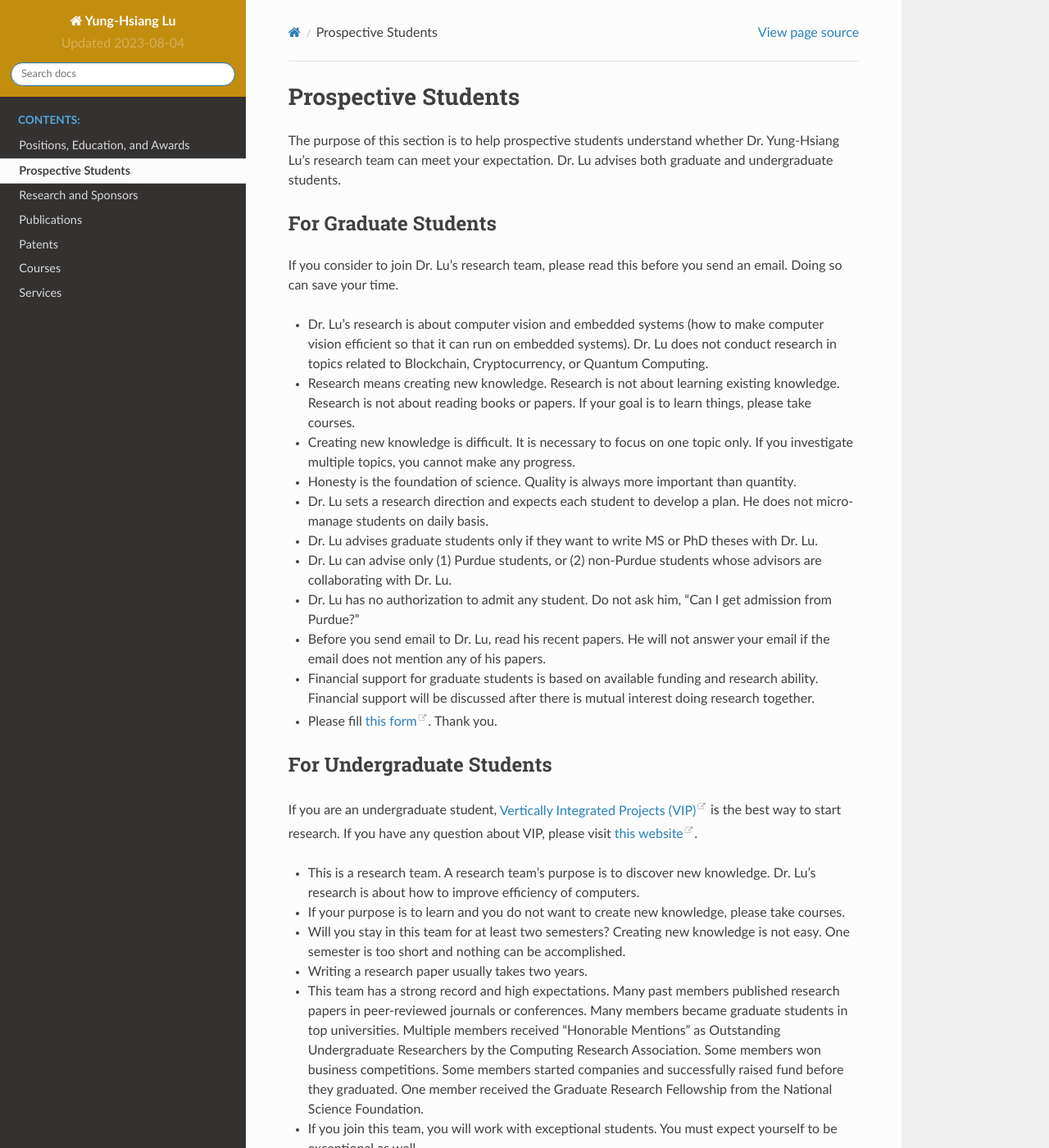
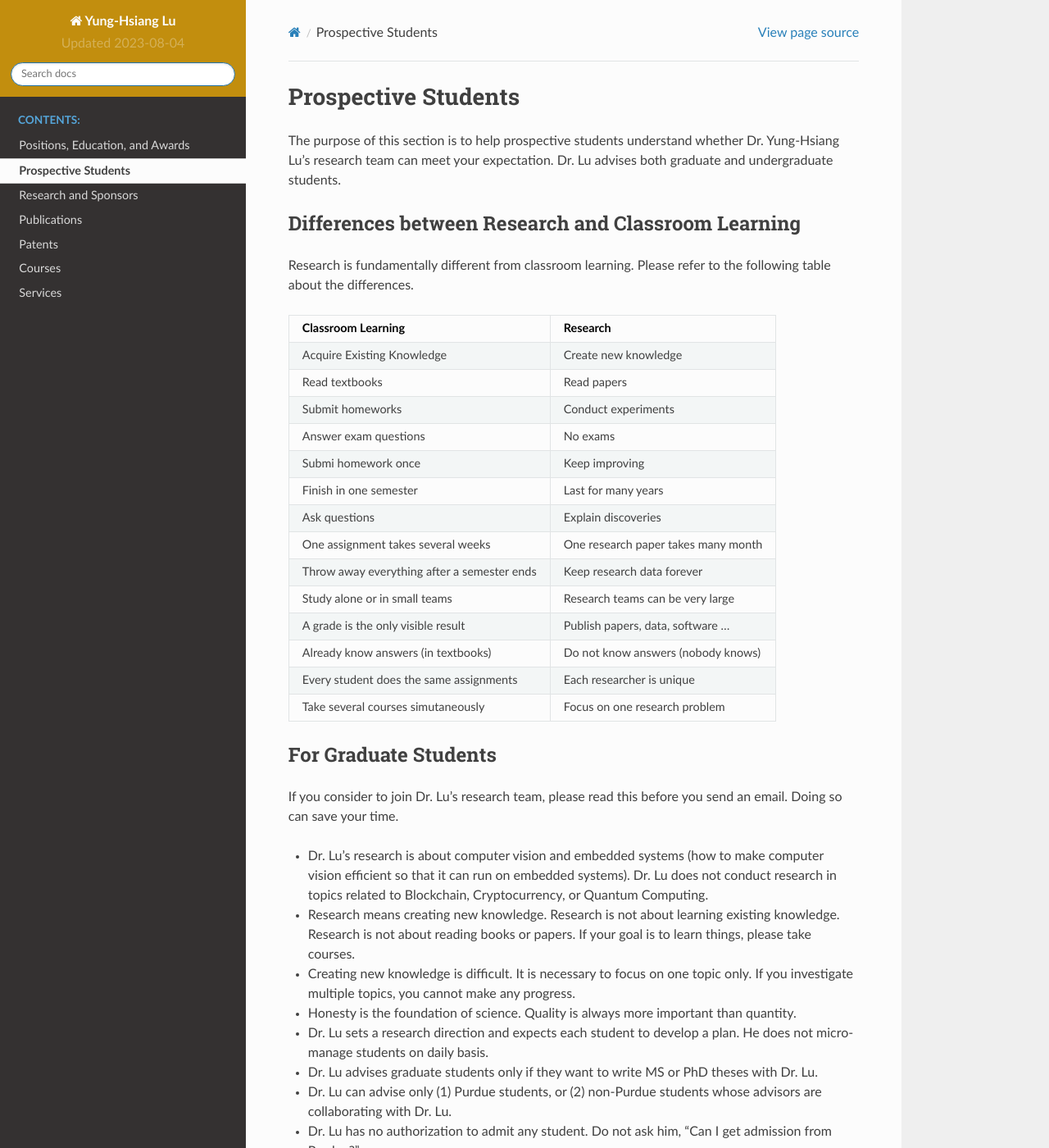
Before and after one commit to luyunghsiang/yhluweb, a Sphinx documentation site: the page built from source/prospective.rst, in a window 1280 px wide and 1400 px high. Shown: the whole window at 82% size. Built offline with Sphinx 7.4.7 and the Read the Docs theme 2.0.0, drawn with Linux system fonts in a browser that asks for light colours.

Commit message:
compare research with classroom learning

```diff
--- a/source/prospective.rst
+++ b/source/prospective.rst
@@ -4,6 +4,45 @@ Prospective Students
 The purpose of this section is to help prospective students understand
 whether Dr. Yung-Hsiang Lu's research team can meet your expectation.
 Dr. Lu advises both graduate and undergraduate students.
+
+Differences between Research and Classroom Learning
+^^^^^^^^^^^^^^^^^^^^^^^^^^^^^^^^^^^^^^^^^^^^^^^^^^^
+
+Research is fundamentally different from classroom learning. Please refer to the
+following table about the differences.
+
++----------------------------------------------+-------------------------------------+
+| Classroom Learning                           | Research                            |
++==============================================+=====================================+
+| Acquire Existing Knowledge                   | Create new knowledge                |
++----------------------------------------------+-------------------------------------+
+| Read textbooks                               | Read papers                         |
++----------------------------------------------+-------------------------------------+
+| Submit homeworks                             | Conduct experiments                 |
++----------------------------------------------+-------------------------------------+
+| Answer exam questions                        | No exams                            |
++----------------------------------------------+-------------------------------------+
+| Submi homework once                          | Keep improving                      |
++----------------------------------------------+-------------------------------------+
+| Finish in one semester                       | Last for many years                 |
++----------------------------------------------+-------------------------------------+
+| Ask questions                                | Explain discoveries                 |
++----------------------------------------------+-------------------------------------+
+| One assignment takes several weeks           | One research paper takes many month |
++----------------------------------------------+-------------------------------------+
+| Throw away everything after a semester ends  | Keep research data forever          |
++----------------------------------------------+-------------------------------------+
+| Study alone or in small teams                | Research teams can be very large    |
++----------------------------------------------+-------------------------------------+
+| A grade is the only visible result           | Publish papers, data, software ...  |
++----------------------------------------------+-------------------------------------+
+| Already know answers (in textbooks)          | Do not know answers (nobody knows)  |
++----------------------------------------------+-------------------------------------+
+| Every student does the same assignments      | Each researcher is unique           |
++----------------------------------------------+-------------------------------------+
+| Take several courses simutaneously           | Focus on one research problem       |
++----------------------------------------------+-------------------------------------+
+
 
 For Graduate Students
 ^^^^^^^^^^^^^^^^^^^^^
```
